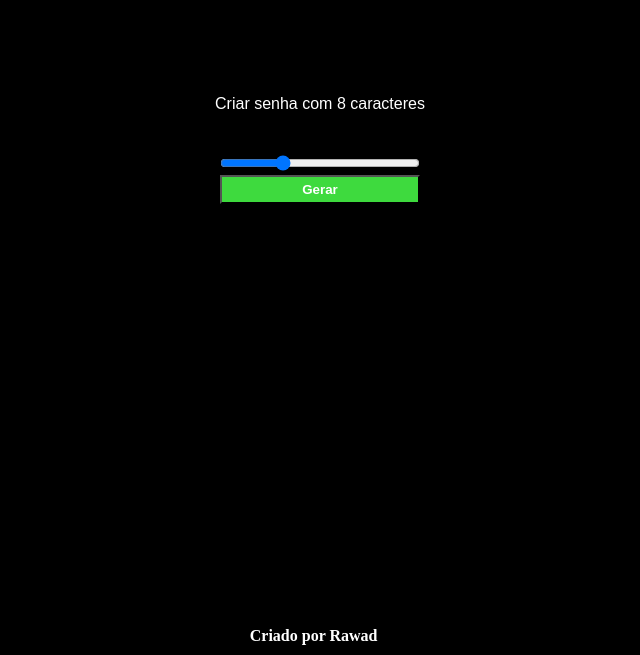
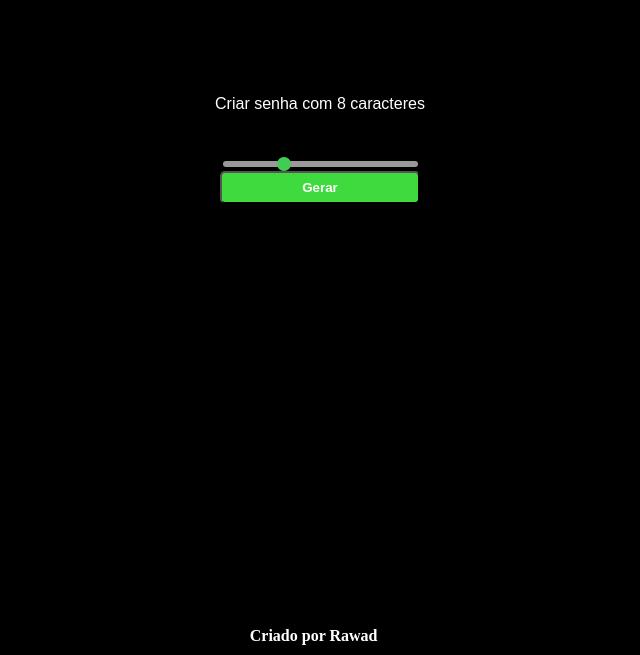
Before and after one commit to RawadAboultaif/gerador-de-senhas, a plain HTML site: page homework-1.html in a window 1280 px wide. Shown: the part 145-800 px from the top of the page, without its empty margins (320-960 px from the left). Drawn offline with Linux system fonts and the light colour scheme.

Commit message:
Alteraçao no botão e slider.

```diff
--- a/style/style.css
+++ b/style/style.css
@@ -68,8 +68,21 @@ div {
     text-align: center;
 }
 input#senha{
-    width: 200px;
+    -webkit-appearance: none;
+    width: 195px;
+    height: 6px;
+    border-radius: 5px;
+    background: rgba(255, 255, 255, 0.6);
 }
+
+input#senha::-webkit-slider-thumb {
+    -webkit-appearance: none;
+    height: 14px;
+    width: 14px;
+    border-radius: 50%;
+    background: rgb(65, 204, 84);
+}
+
 div#senha1 {
     color: rgb(0, 0, 0);
     top: 55vh;
@@ -87,15 +100,21 @@ div#senha1.hide {
 }
 input#botao {
     width: 200px;
-    padding: 5px;
+    padding: 7px;
     font-weight: bold;
     background-color: #3eda3e;
     color: white;
+    border-radius: 5px;
 }
 
 input#botao:hover {
     cursor: pointer;
 }
+
+input#botao:active {
+    filter: brightness(0.7);
+}
+
 div#copiar {
     color: rgb(255, 255, 255);
     top: 60vh;
```
Also changed, not shown: homework-1.html (renamed from index.html).
